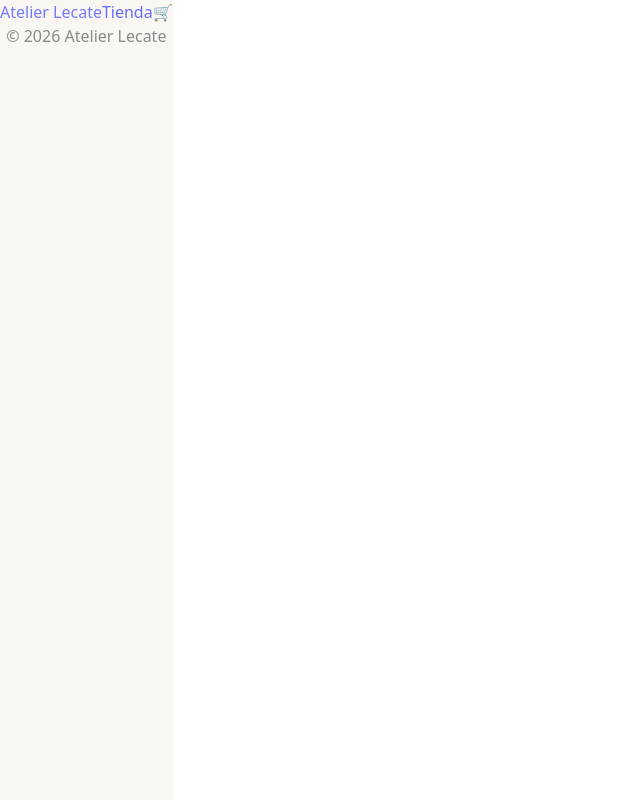
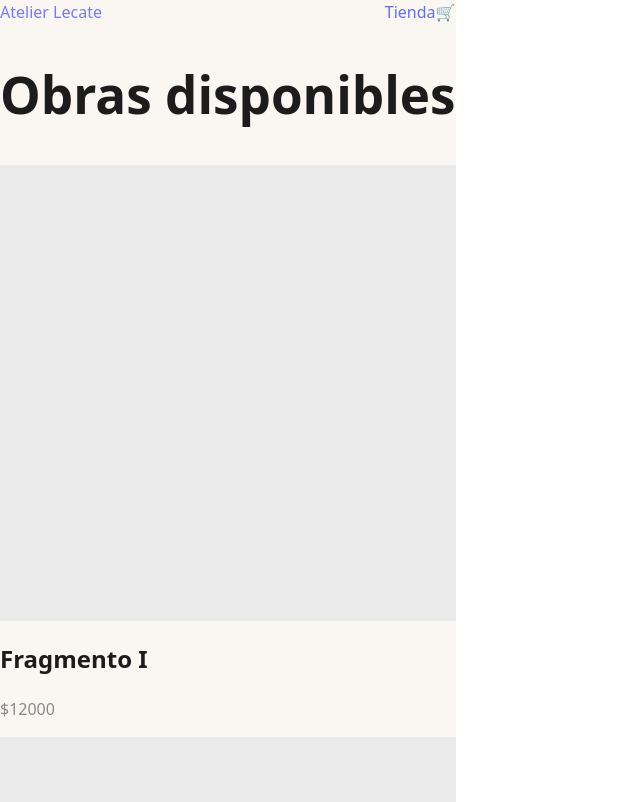
Before and after one commit to MikaelaEstefan/atelier-lecate, a React (Vite) app: page /products in a window 1280 px wide. Shown: the top 802 px of the page, without its empty margins (0-640 px from the left). Built offline with nearby package versions, Linux system fonts and the light colour scheme.

Commit message:
fix: prevent infinite render loop in product store

```diff
--- /dev/null
+++ b/src/components/products/ProductCard.jsx
@@ -0,0 +1,21 @@
+import { Link } from "react-router-dom";
+
+export default function ProductCard({ product }) {
+  return (
+    <article className="flex flex-col gap-4">
+      <Link to={`/products/${product.id}`}>
+        <div className="aspect-square bg-[#EAEAEA]" />
+      </Link>
+
+      <div>
+        <h2 className="text-sm font-medium">
+          {product.title}
+        </h2>
+
+        <p className="text-xs text-[#8A8A8A] mt-1">
+          ${product.price}
+        </p>
+      </div>
+    </article>
+  );
+}
--- /dev/null
+++ b/src/components/products/ProductGrid.jsx
@@ -0,0 +1,19 @@
+import ProductCard from "./ProductCard";
+
+export default function ProductGrid({ products }) {
+  if (!products.length) {
+    return (
+      <p className="text-sm text-[#8A8A8A]">
+        No hay obras disponibles en este momento.
+      </p>
+    );
+  }
+
+  return (
+    <div className="grid grid-cols-1 md:grid-cols-3 gap-12">
+      {products.map((product) => (
+        <ProductCard key={product.id} product={product} />
+      ))}
+    </div>
+  );
+}
--- /dev/null
+++ b/src/data/products.js
@@ -0,0 +1,26 @@
+export const products = [
+  {
+    id: "obra-001",
+    title: "Fragmento I",
+    description: "Técnica mixta sobre papel. Pieza única.",
+    price: 12000,
+    image: "/images/obra-1.jpg",
+    available: true,
+  },
+  {
+    id: "obra-002",
+    title: "Materia suspendida",
+    description: "Acrílico sobre lienzo. Pieza única.",
+    price: 18500,
+    image: "/images/obra-2.jpg",
+    available: true,
+  },
+  {
+    id: "obra-003",
+    title: "Tiempo blando",
+    description: "Serie de exploración matérico-temporal.",
+    price: 15000,
+    image: "/images/obra-3.jpg",
+    available: false, // ya vendida
+  },
+];
--- a/src/pages/ProductDetail.jsx
+++ b/src/pages/ProductDetail.jsx
@@ -1,3 +1,37 @@
+import { useParams } from "react-router-dom";
+import { useProductStore } from "../store/useProductStore";
+
 export default function ProductDetail() {
-  return <div />;
+  const { id } = useParams();
+  const products = useProductStore((s) => s.products);
+
+  const product = products.find((p) => p.id === id);
+
+  if (!product) {
+    return <p className="p-12">Obra no encontrada.</p>;
+  }
+
+  return (
+    <section className="px-12 py-16 grid grid-cols-1 md:grid-cols-2 gap-12">
+      <div className="aspect-square bg-[#EAEAEA]" />
+
+      <div>
+        <h1 className="text-2xl font-light mb-4">
+          {product.title}
+        </h1>
+
+        <p className="text-sm text-[#8A8A8A] mb-6">
+          {product.description}
+        </p>
+
+        <p className="text-lg mb-8">
+          ${product.price}
+        </p>
+
+        <button className="border border-black px-6 py-3 text-sm">
+          Agregar al carrito
+        </button>
+      </div>
+    </section>
+  );
 }
--- a/src/pages/Products.jsx
+++ b/src/pages/Products.jsx
@@ -1,3 +1,20 @@
+import { useProductStore } from "../store/useProductStore";
+import ProductGrid from "../components/products/ProductGrid";
+
 export default function Products() {
-  return <div />;
+  const products = useProductStore((s) => s.products);
+
+  const availableProducts = products.filter(
+    (product) => product.available
+  );
+
+  return (
+    <section className="px-12 py-16">
+      <h1 className="text-2xl font-light mb-10">
+        Obras disponibles
+      </h1>
+
+      <ProductGrid products={availableProducts} />
+    </section>
+  );
 }
--- a/src/store/useProductStore.js
+++ b/src/store/useProductStore.js
@@ -0,0 +1,6 @@
+import { create } from "zustand";
+import { products as initialProducts } from "../data/products";
+
+export const useProductStore = create(() => ({
+  products: initialProducts,
+}));
```
